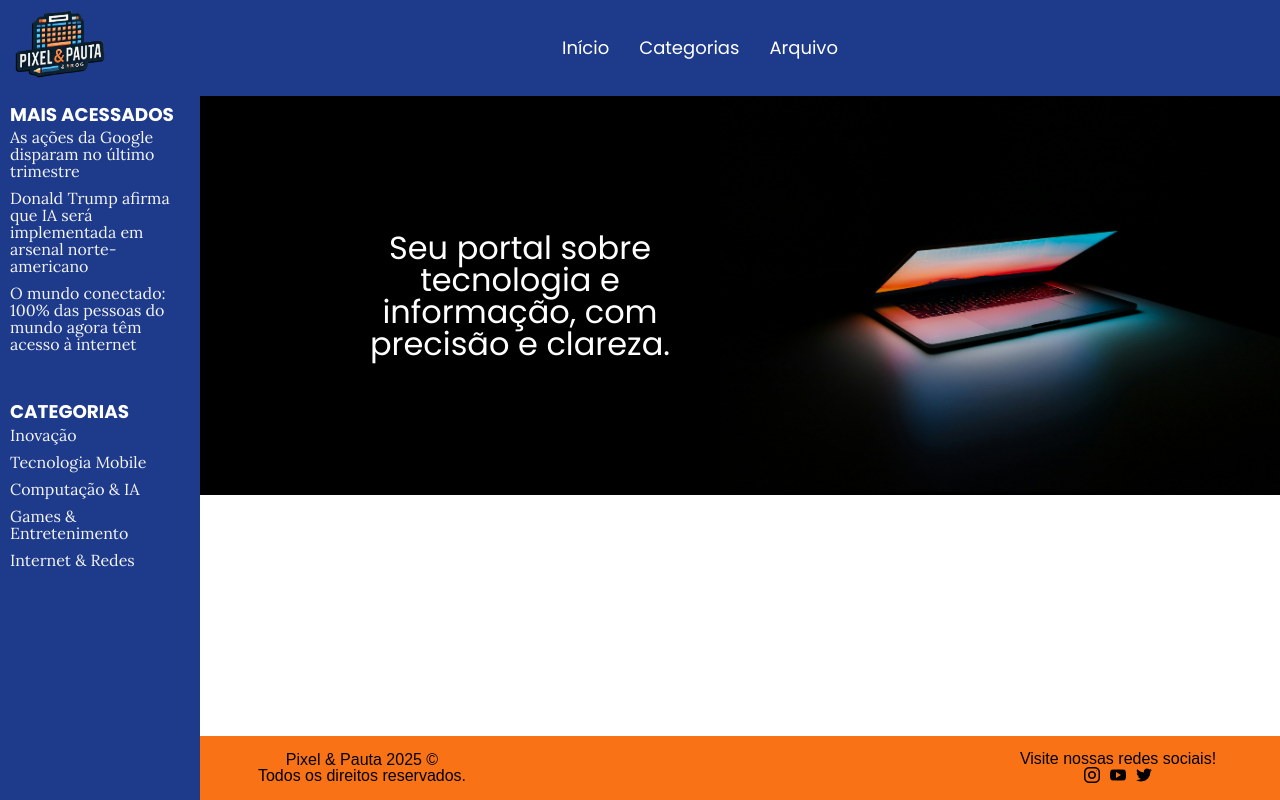
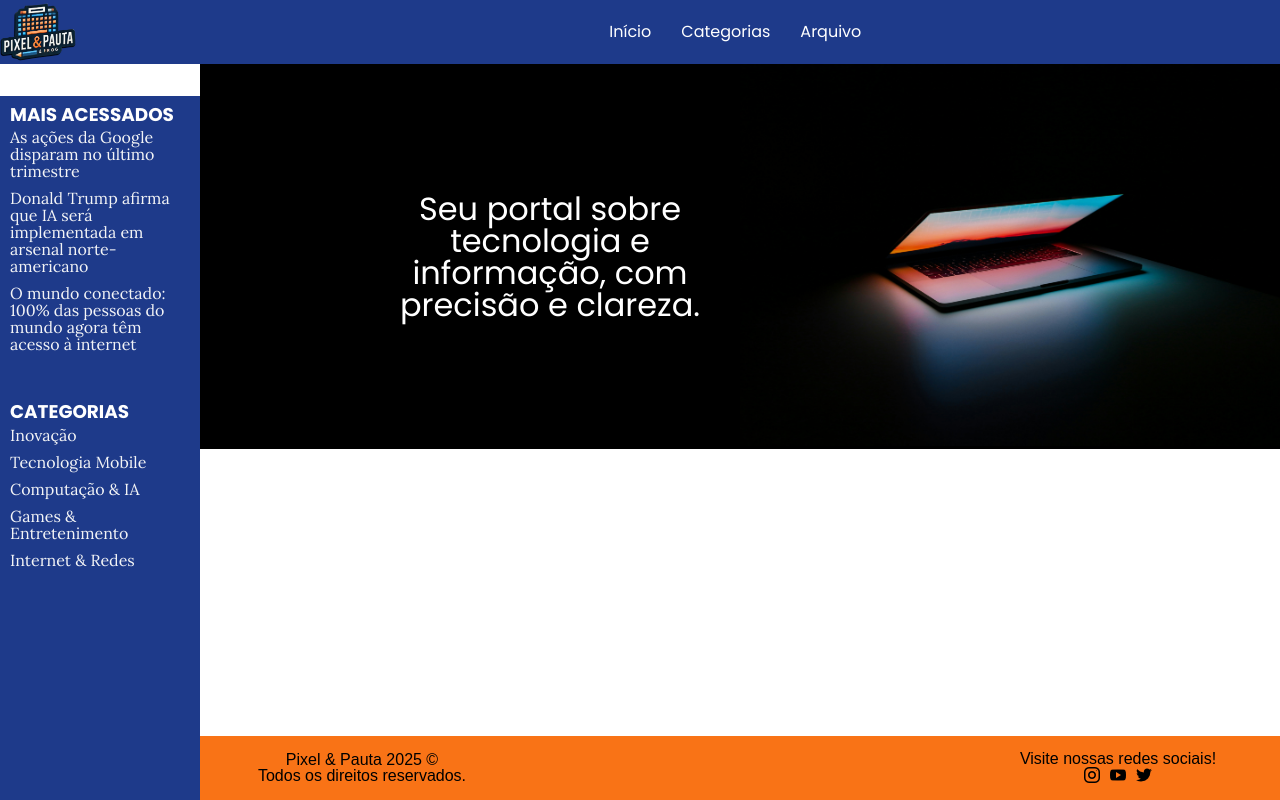
Before and after one commit to arthurfreitasrocha/site-pixel-e-pauta, a plain HTML site: page index.html in a window 1280 px wide. Drawn offline with Linux system fonts and the light colour scheme.

Commit message:
header css improvement

```diff
--- a/src/styles/header.css
+++ b/src/styles/header.css
@@ -1,47 +1,48 @@
 .brand__and__navigation {
-    display: flex;
     background-color: var(--default-primary-color);
     width: 100%;
-    height: 12vh;
+    height: 8vh;
+    display: flex;
 }
 
 .brand__and__navigation .brand {
-    width: 15vh;
-    height: 100%;
-    padding: 10px 15px 15px;
+    display: flex;
+    text-align: center;
+    width: 28vh;
+    padding: 3px 0;
 }
 
-.brand__and__navigation .brand a {
-    display: inline-block;
+.brand__and__navigation .brand img {
+    height: 100%;
+}
+
+.brand__and__navigation nav {
+    width: 100%;
+}
+
+.brand__and__navigation nav ul {
+    display: flex;
+    justify-content: center;
+    align-items: center;
     width: 100%;
     height: 100%;
 }
 
-.brand__and__navigation nav {
-    display: block;
-    margin: auto;
-}
-
-.brand__and__navigation nav ul {
-    display: flex;
-}
-
-.brand__and__navigation nav ul li a {
-    display: inline-block;
+.brand__and__navigation nav li {
     margin: 0 15px;
     font-family: var(--title-font-family);
-    font-size: large;
+    font-size: medium;
     color: var(--primary-text-color);
 }
 
-.brand__and__navigation nav ul li a:hover {
+.brand__and__navigation nav a:hover {
     color: var(--highlight-primary-color);
 }
 
 .initial__call {
     display: flex;
     flex-direction: row;
-    margin-left: 20vh;
+    margin-left: 25vh;
     background-color: black;
 }
 
```
